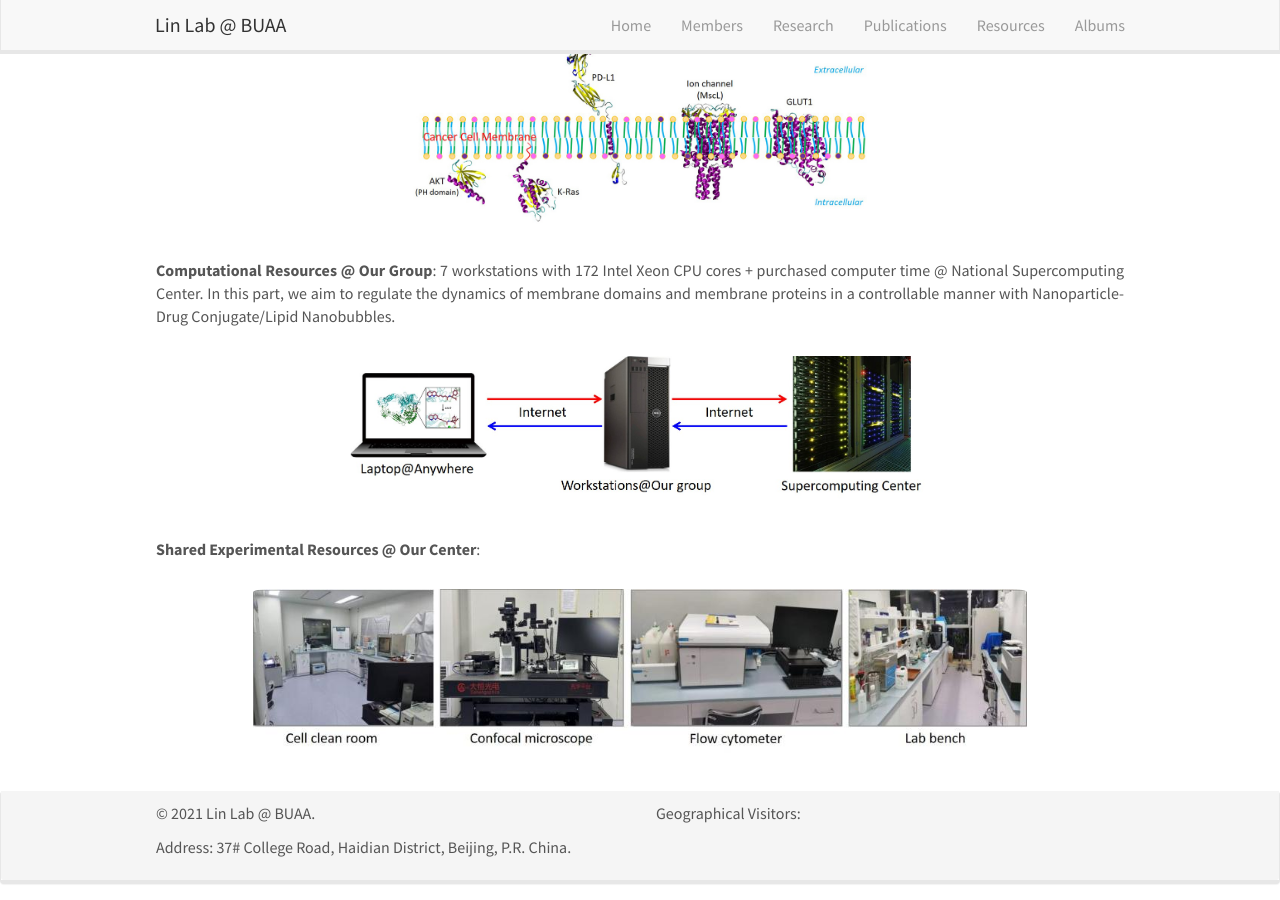
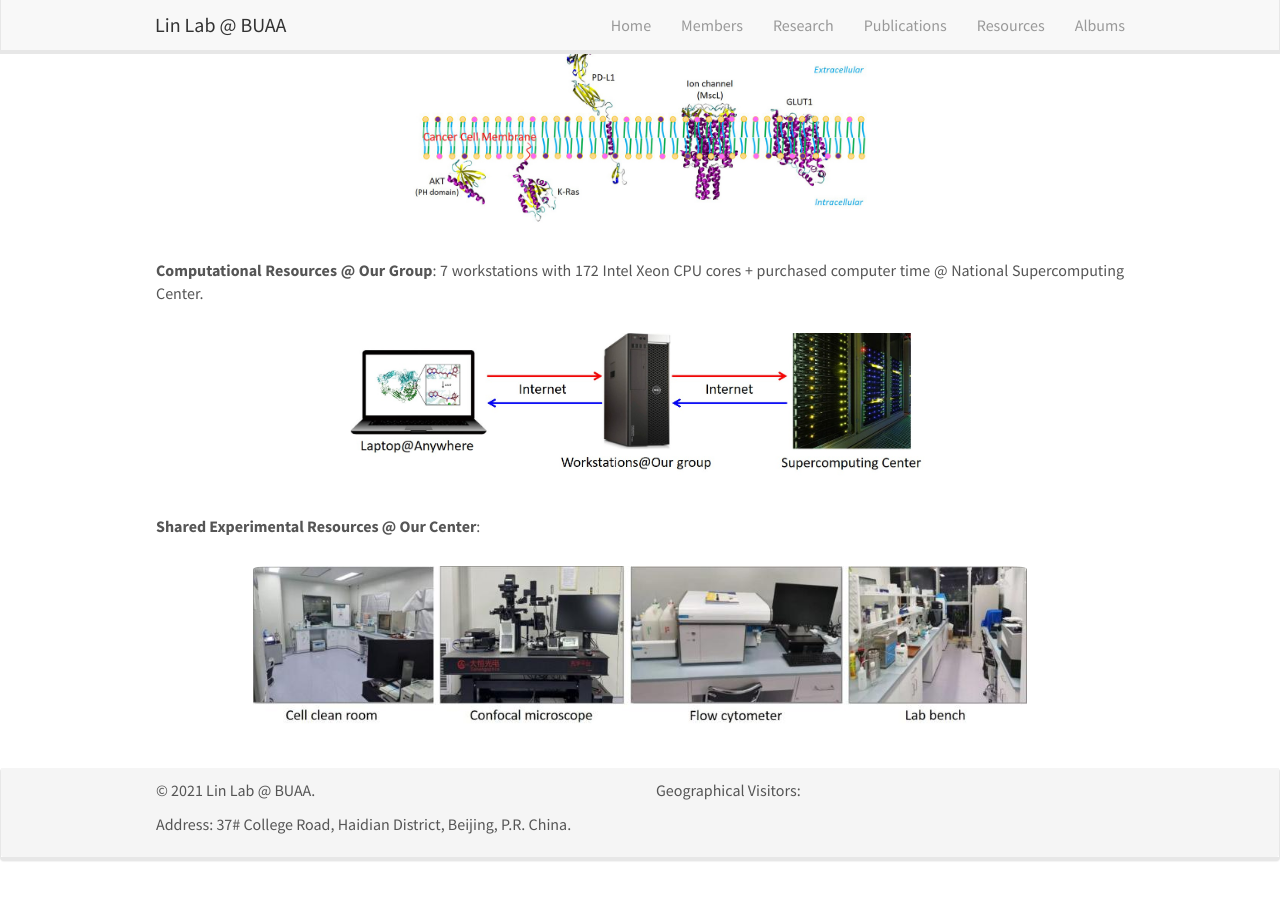
Before and after one commit to linxubo/linxubo.github.io, a Jekyll site: the page built from _pages/research.md, in a window 1280 px wide and 900 px high, scrolled down 1178 px. Built offline with Jekyll 4.4.1, drawn with Linux system fonts in a browser that asks for light colours; nearby versions of some CDN libraries; a script that is not in the unit is left out.

Commit message:
Update research.md

```diff
--- a/_pages/research.md
+++ b/_pages/research.md
@@ -38,7 +38,6 @@ In this part, we aim to regulate the dynamics of membrane domains and membrane p
 
 **Computational Resources @ Our Group**:
 7 workstations with 172 Intel Xeon CPU cores + purchased computer time @ National Supercomputing Center.
-In this part, we aim to regulate the dynamics of membrane domains and membrane proteins in a controllable manner with Nanoparticle-Drug Conjugate/Lipid Nanobubbles.
 <div align="center">
 <figure>
 <img src="{{ site.url }}{{ site.baseurl }}/images/Research/Computers.jpg" width="60%" >
```
